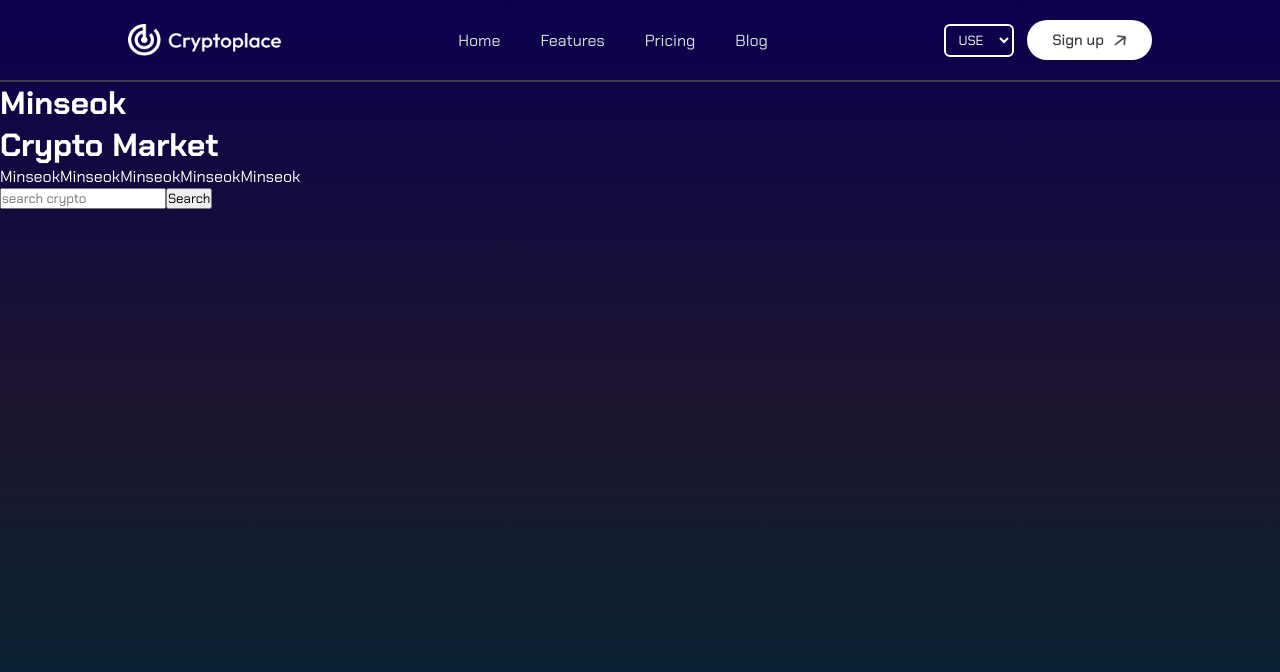
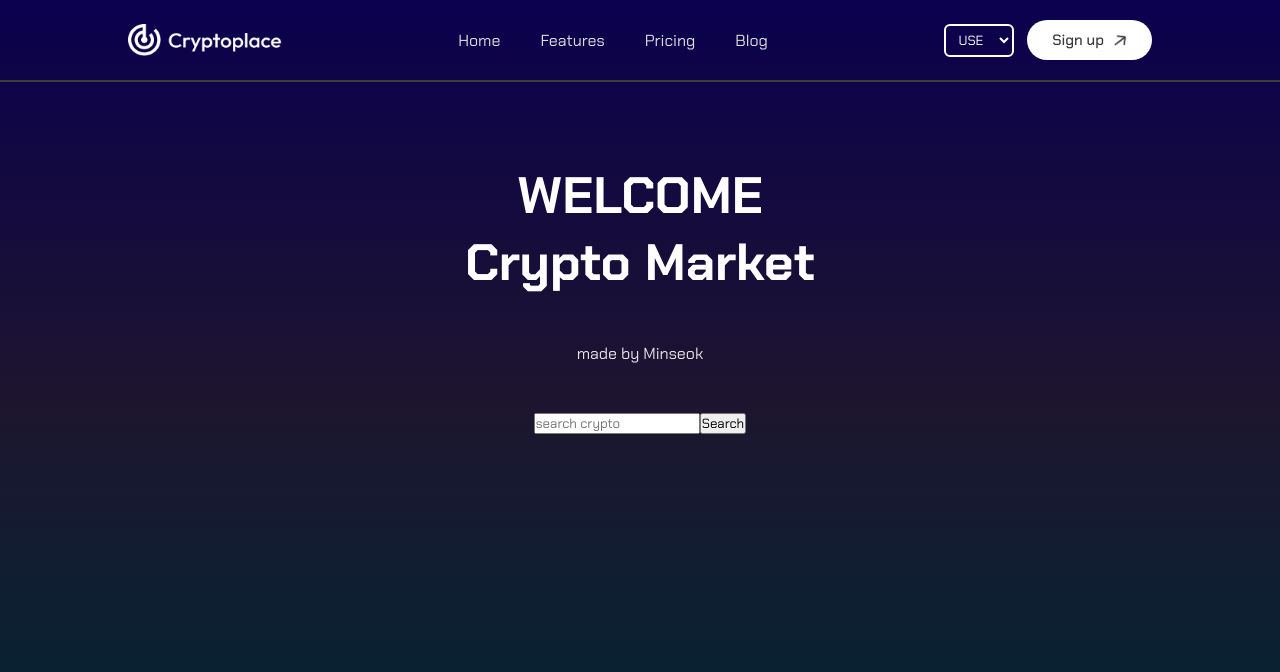
Before and after one commit to kekesky5147/cryptoplace, a React (Vite) app: page / in a window 1280 px wide. Shown: the top 672 px of the page. Built offline with nearby package versions, Linux system fonts and the light colour scheme.

Commit message:
cryptoplace

```diff
--- a/src/main.jsx
+++ b/src/main.jsx
@@ -1,4 +1,3 @@
-// eslint-disable-next-line no-unused-vars
 import React from "react"
 import ReactDOM from "react-dom/client"
 import App from "./App.jsx"
--- a/src/pages/Home/Home.css
+++ b/src/pages/Home/Home.css
@@ -0,0 +1,24 @@
+.home {
+   padding: 0px 10px;
+   padding-bottom: 100px;
+}
+
+.hero {
+    max-width: 600px;
+    margin: 80px auto;
+    display: flex;
+    flex-direction: column;
+    align-items: center;
+    text-align: center;
+    gap: 30px;
+}
+
+.hero h1 {
+    font-size: max(4vw, 36px);
+}
+
+.hero p{
+    width: 75%;
+    color: #e3e3e3;
+    line-height: 3.5;
+}
--- a/src/pages/Home/Home.jsx
+++ b/src/pages/Home/Home.jsx
@@ -7,10 +7,10 @@ const Home = () => {
     <div className="home">
       <div className="hero">
         <h1>
-          Minseok <br />
-          Crypto Market
+          WELCOME
+          <br /> Crypto Market
         </h1>
-        <p>MinseokMinseokMinseokMinseokMinseok</p>
+        <p>made by Minseok</p>
         <form>
           <input type="text" placeholder="search crypto" />
           <button type="submit">Search</button>
```
